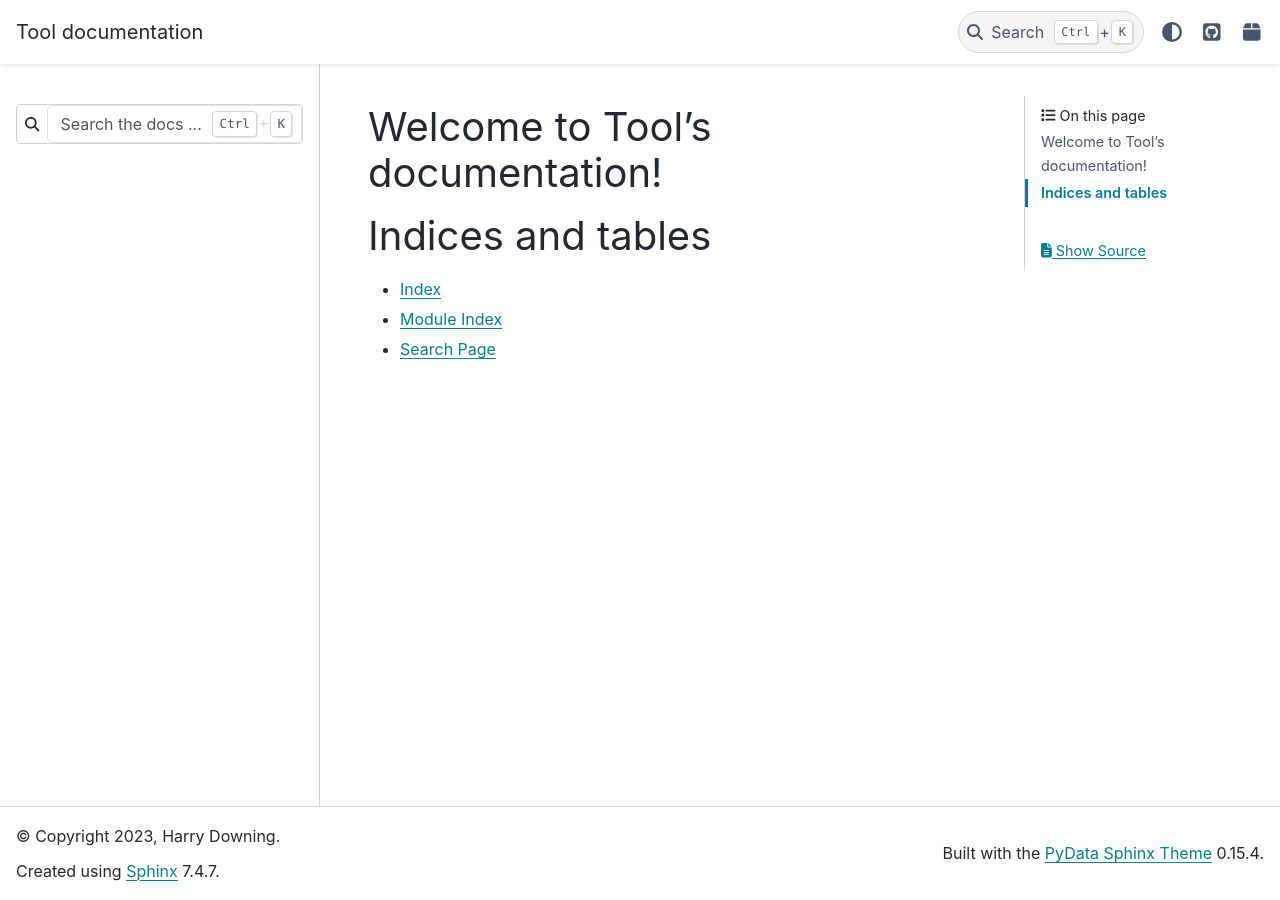
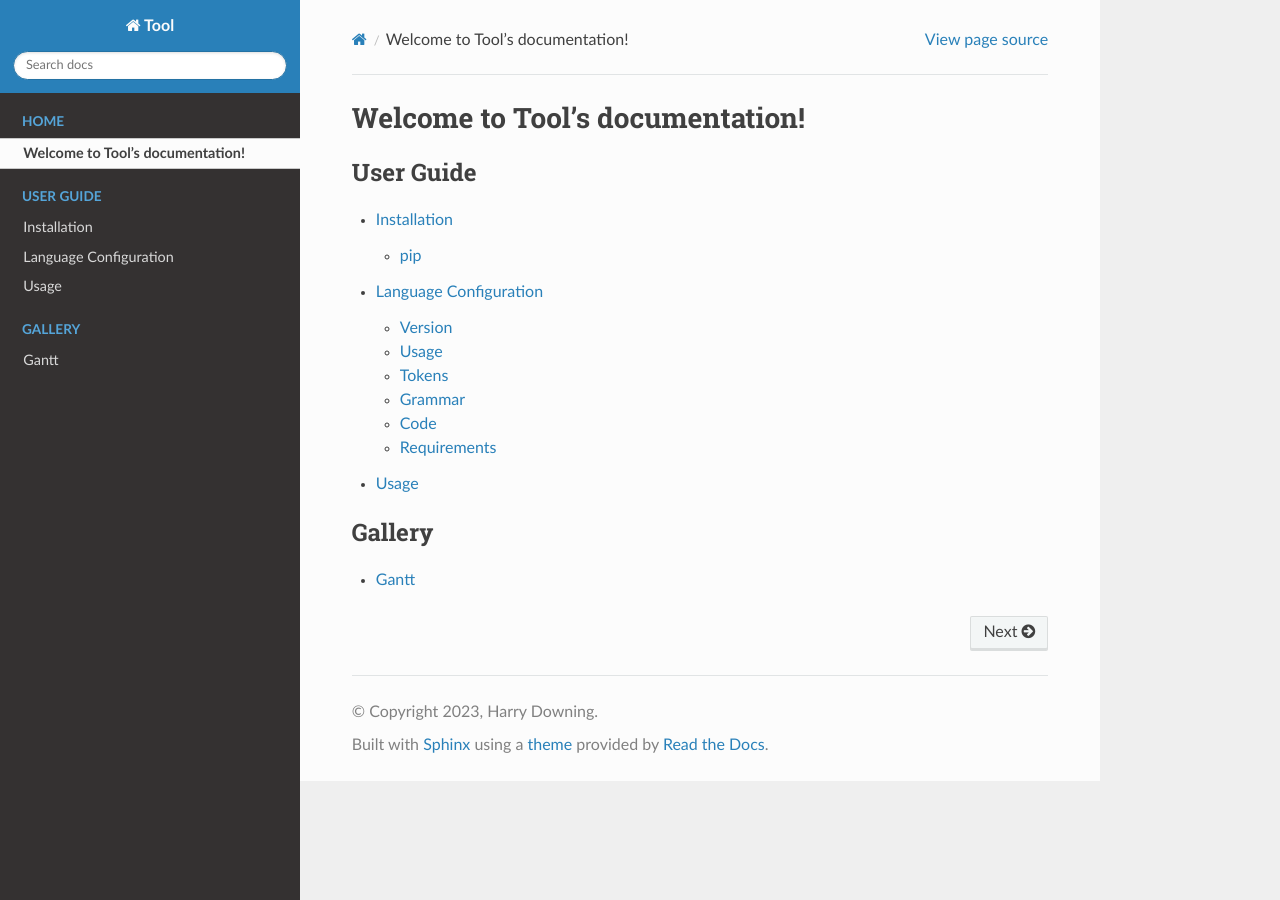
Before and after one commit to harrydowning/serl, a Sphinx documentation site: the page built from docs/source/index.rst, in a window 1280 px wide. Built offline with Sphinx 7.4.7 and the Read the Docs theme 2.0.0, drawn with Linux system fonts in a browser that asks for light colours.

Commit message:
Config/setup for read the docs documentation

```diff
--- /dev/null
+++ b/docs/requirements.txt
@@ -0,0 +1,2 @@
+Sphinx==6.1.3
+sphinx-rtd-theme==1.2.0
--- a/docs/source/conf.py
+++ b/docs/source/conf.py
@@ -15,35 +15,25 @@ release = '0.0.1'
 # https://www.sphinx-doc.org/en/master/usage/configuration.html#general-configuration
 
 extensions = []
-
 templates_path = ['_templates']
 exclude_patterns = []
-
-
 
 # -- Options for HTML output -------------------------------------------------
 # https://www.sphinx-doc.org/en/master/usage/configuration.html#options-for-html-output
 
-html_theme = 'pydata_sphinx_theme'
+html_theme = 'sphinx_rtd_theme'
 html_static_path = ['_static']
 
+# see https://sphinx-rtd-theme.readthedocs.io/en/stable/configuring.html
 html_theme_options = {
-    "logo": {
-        "text": "Tool documentation",
-    },
-    "github_url": "https://github.com/harrydowning/comp3200-project",
-    "icon_links": [
-        {
-            "name": "PyPI",
-            "url": "https://pypi.org/",
-            "icon": "fa-solid fa-box",
-        },
-    ],
-    "collapse_navigation": True,
-    # Add light/dark mode and documentation version switcher:
-    "navbar_end": ["theme-switcher", "navbar-icon-links"],
+    'style_external_links': True,
+    'sticky_navigation': False,
+    'navigation_depth': 2,
 }
 
-html_sidebars = {
-    "**": ["search-field.html"]
-}
+# -- Options for Latex/PDF output -------------------------------------------------
+
+# latex_documents = [
+#   ('index', 'foo.tex', u'foo Documentation',
+#    u'bar', 'manual', True),
+# ]
--- /dev/null
+++ b/docs/source/gallery/gantt.rst
@@ -0,0 +1,4 @@
+Gantt
+=====
+
+This page provides documentation for the gantt language
--- a/docs/source/index.rst
+++ b/docs/source/index.rst
@@ -7,14 +7,21 @@ Welcome to Tool's documentation!
 ================================
 
 .. toctree::
+  :caption: Home
+  :hidden:
+
+  self
+
+.. toctree::
    :maxdepth: 2
-   :caption: Contents:
+   :caption: User Guide
 
+   user_guide/installation
+   user_guide/lang_config
+   user_guide/usage
 
+.. toctree::
+   :maxdepth: 2
+   :caption: Gallery
 
-Indices and tables
-==================
-
-* :ref:`genindex`
-* :ref:`modindex`
-* :ref:`search`
+   gallery/gantt
--- /dev/null
+++ b/docs/source/user_guide/installation.rst
@@ -0,0 +1,7 @@
+Installation
+============
+
+some content
+
+pip
+--------
--- /dev/null
+++ b/docs/source/user_guide/lang_config.rst
@@ -0,0 +1,25 @@
+Language Configuration
+======================
+
+Intro
+
+.. note ::
+  A note
+
+Version
+-------
+
+Usage
+-------
+
+Tokens
+------
+
+Grammar
+-------
+
+Code
+----
+
+Requirements
+------------
--- /dev/null
+++ b/docs/source/user_guide/usage.rst
@@ -0,0 +1,2 @@
+Usage
+=====
--- a/notes.txt
+++ /dev/null
@@ -1,6 +0,0 @@
-- Test symlink -- I believe it will work but only when built as an executable i.e., when installed from pip
-  - Is argv[0] is the symbolic link (YES)
-
-- Don't modify token names as it there could be a situation like: Data and data (lexer find with case sensitive tokens)
-- Symbol table
-- importing modules, warning user about dependencies
--- a/requirements.txt
+++ b/requirements.txt
@@ -4,6 +4,3 @@ ply==3.11
 regex==2022.10.31
 networkx==2.8.8
 jsonschema==4.17.3
-
-Sphinx==5.3.0
-pydata-sphinx-theme==0.12.0
```
Also changed, not shown: .readthedocs.yaml (added), 3 other files.
